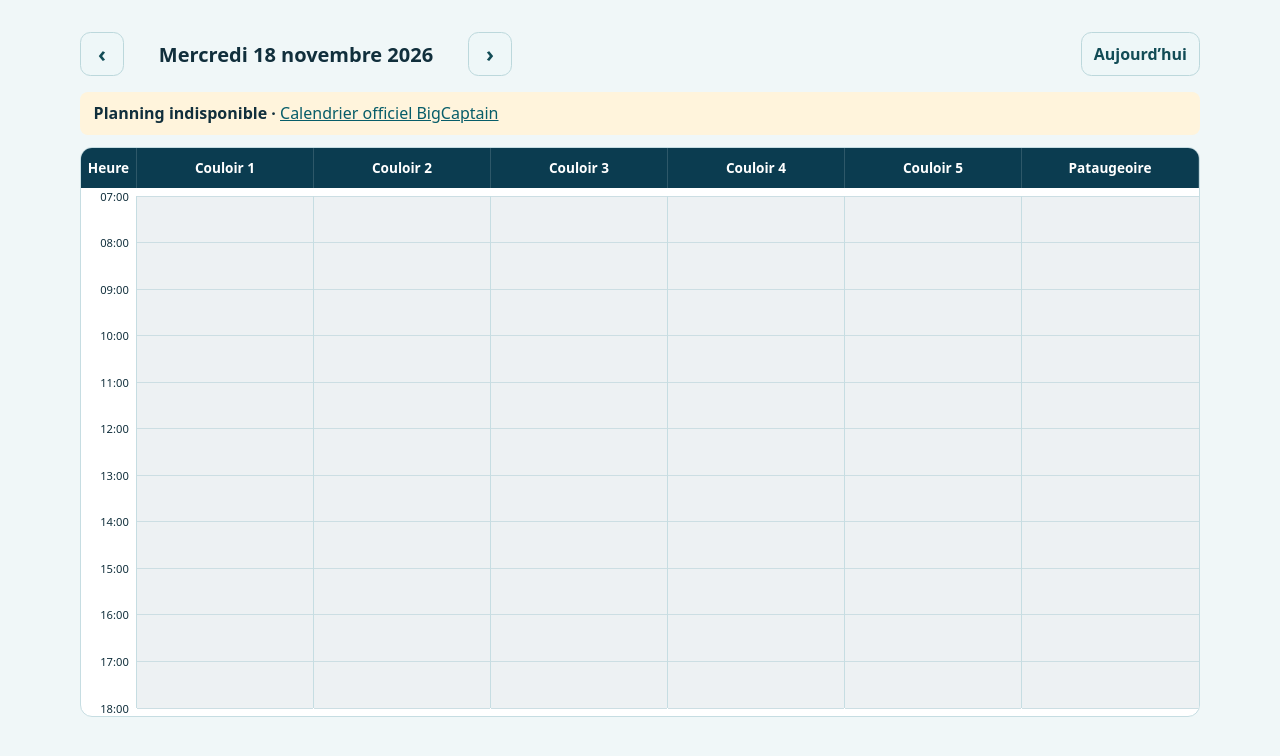
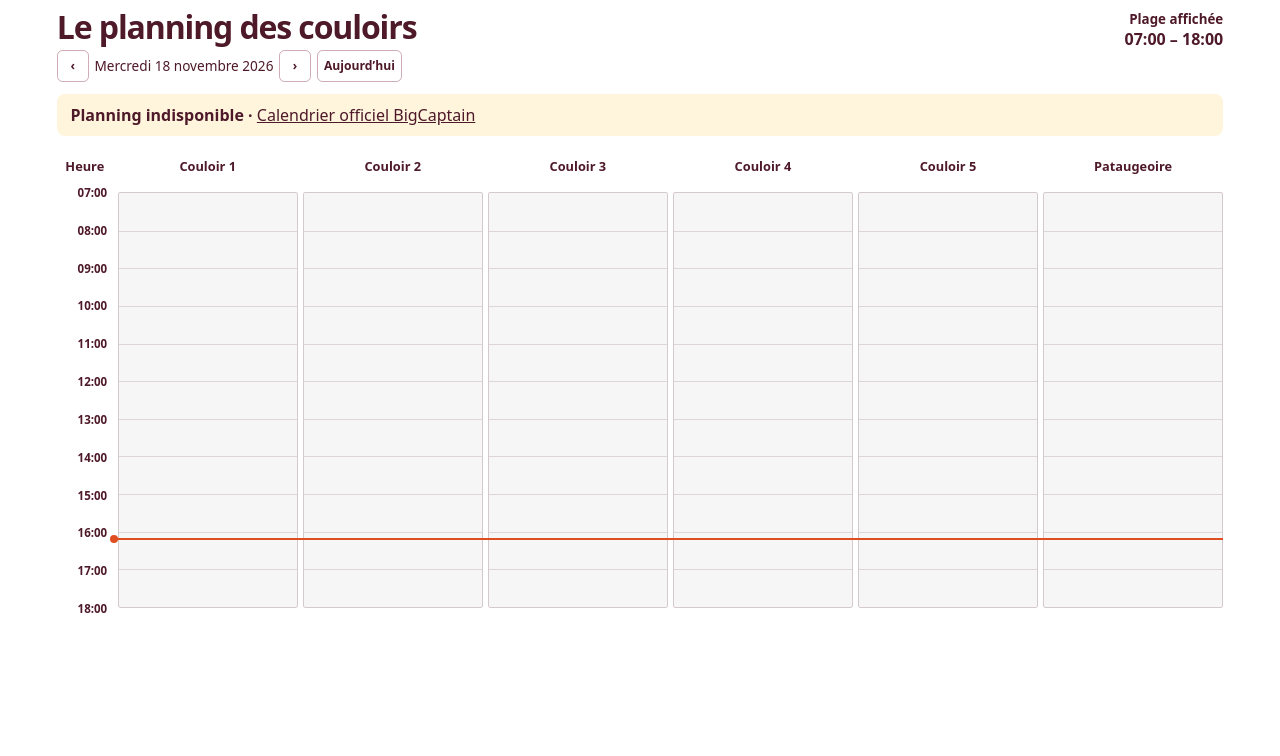
Before and after one commit to AndenneArena/andenne-piscine, a plain HTML site: page index.html in a window 1280 px wide. Drawn offline with Linux system fonts and the light colour scheme; no server answers.

Commit message:
Refactor index.html for styling and layout changes
Updated styles and structure for improved layout and appearance.

```diff
--- a/index.html
+++ b/index.html
@@ -9,68 +9,83 @@
     :root {
       color-scheme: light;
       font-family: system-ui, sans-serif;
-      color: #112f3c;
-      background: #f0f7f8;
+      color: #4e1929;
+      background: transparent;
     }
     * { box-sizing: border-box; }
-    body { margin: 0; }
-    main { max-width: 74rem; margin: auto; padding: clamp(.75rem, 3vw, 2rem); }
+    body { margin: 0; background: transparent; }
+    main { max-width: 74rem; margin: auto; padding: .55rem; }
+    h1 { margin: 0; font-size: clamp(1.35rem, 3.6vw, 2rem); line-height: 1.15; letter-spacing: -.035em; }
     .toolbar, .navigation { display: flex; align-items: center; gap: .55rem; }
     .toolbar[hidden] { display: none; }
-    .toolbar { justify-content: space-between; flex-wrap: wrap; margin-bottom: 1rem; }
-    .navigation { flex: 1 1 16rem; max-width: 27rem; }
+    .toolbar { justify-content: space-between; align-items: flex-start; flex-wrap: wrap; margin-bottom: .75rem; }
+    .navigation { margin-top: .25rem; gap: .35rem; }
+    .range { margin: .1rem 0 0; text-align: right; }
+    .range small, .range strong { display: block; }
+    .range small { font-weight: 700; }
     button {
       font: inherit;
-      color: #124c56;
+      color: inherit;
       font-weight: 650;
-      background: #eef7f8;
-      border: 1px solid #bcd8dc;
-      border-radius: .65rem;
-      min-height: 2.75rem;
-      min-width: 2.75rem;
-      padding: .45rem .75rem;
+      background: transparent;
+      border: 1px solid #8c354968;
+      border-radius: .35rem;
+      min-height: 2rem;
+      min-width: 2rem;
+      padding: .2rem .4rem;
+      font-size: .76rem;
       cursor: pointer;
     }
-    button:hover { background: #d7edf0; }
-    :focus-visible { outline: 3px solid #087782; outline-offset: 3px; }
-    .navigation button { flex: none; font-size: 1.35rem; line-height: 1; }
-    #date { flex: 1; text-align: center; margin: 0; font-size: clamp(.95rem, 2.5vw, 1.25rem); }
+    button:hover { background: #8c354914; }
+    :focus-visible { outline: 2px solid #8c3549; outline-offset: 2px; }
+    #date { margin: 0; font-size: .85rem; }
     #date::first-letter { text-transform: uppercase; }
     .notice { margin: 0 0 .75rem; padding: .65rem .85rem; background: #fff4dc; border-radius: .5rem; }
-    a { color: #075d69; }
-    .scroller { overflow: auto; border: 1px solid #c6dde2; border-radius: .75rem; background: white; }
-    .board { min-width: 39rem; }
-    .grid { display: grid; grid-template-columns: 3.5rem repeat(6, minmax(0, 1fr)); }
-    .heads { color: white; background: #0b3c50; font-weight: 700; text-align: center; font-size: .85rem; }
-    .heads span { padding: .65rem .2rem; border-right: 1px solid #ffffff25; }
-    .timeline { height: 32rem; margin: .5rem 0; }
-    .axis, .lane { position: relative; border-right: 1px solid #c6dde2; }
-    .lane { background: #f0faf9; }
-    .timeline[data-state="error"] .lane, .timeline[data-state="loading"] .lane { background: #edf1f3; }
-    .tick { position: absolute; font-size: .7rem; font-variant-numeric: tabular-nums; }
-    .axis .tick { right: .45rem; transform: translateY(-50%); }
-    .lane .tick { width: 100%; border-top: 1px solid #ccdee3; }
-    .block { position: absolute; inset-inline: 2px; display: grid; place-items: center; overflow: hidden; border-radius: .25rem; background: #156c85; color: white; font-weight: 650; font-size: .72rem; }
-    .block.short { color: transparent; }
-    .lane:last-child { border: 0; background-color: #ebf7f9; }
-    @media (max-width: 42rem) { .board { min-width: 34rem; } }
+    a { color: inherit; }
+    .scroller { overflow: auto; }
+    .board { min-width: 35rem; }
+    .grid { display: grid; grid-template-columns: 3.5rem repeat(6, minmax(0, 1fr)); gap: .3rem; }
+    .heads { font-weight: 750; text-align: center; font-size: .8rem; }
+    .heads span { padding: .55rem 0; }
+    .timeline { position: relative; height: 26rem; margin: .5rem 0 .75rem; }
+    .axis, .lane { position: relative; }
+    .lane { background: #cba96a1c; border: 1px solid #4e192932; border-radius: .15rem; }
+    .timeline[data-state="error"] .lane, .timeline[data-state="loading"] .lane { background: #7771; }
+    .tick { position: absolute; font-size: .72rem; font-weight: 700; font-variant-numeric: tabular-nums; }
+    .axis .tick { right: .35rem; transform: translateY(-50%); }
+    .lane .tick { width: 100%; border-top: 1px solid #4e192925; }
+    .lane .tick:first-child, .lane .tick:last-of-type { border-color: transparent; }
+    .block { position: absolute; inset-inline: 1px; display: flex; align-items: center; padding-inline: .25rem; overflow: hidden; border-radius: .12rem; background: #8c3549; color: white; white-space: nowrap; font-weight: 750; font-size: .69rem; }
+    .block.short { font-size: .58rem; }
+    .now { position: absolute; z-index: 1; inset-inline: 3.6rem 0; border-top: 2px solid #df4e20; pointer-events: none; }
+    .now::before { content: ""; position: absolute; top: -5px; left: -4px; width: 8px; height: 8px; border-radius: 50%; background: #df4e20; }
+    .occupancy, .legend { font-size: .8rem; }
+    .occupancy { padding: .55rem .75rem; border-radius: .35rem; background: #8c354917; }
+    .legend { margin: .25rem 0 0; }
+    .legend::before { content: ""; display: inline-block; width: .8em; height: .8em; margin-right: .35rem; background: #8c3549; border-radius: .1rem; }
   </style>
 </head>
 <body>
   <main>
     <section aria-label="Planning journalier de la piscine">
       <div class="toolbar" id="toolbar" hidden>
-        <div class="navigation">
-          <button type="button" id="previous" aria-label="Jour précédent">‹</button>
-          <h2 id="date" aria-live="polite"></h2>
-          <button type="button" id="next" aria-label="Jour suivant">›</button>
+        <div>
+          <h1>Le planning des couloirs</h1>
+          <div class="navigation">
+            <button type="button" id="previous" aria-label="Jour précédent">‹</button>
+            <p id="date" aria-live="polite"></p>
+            <button type="button" id="next" aria-label="Jour suivant">›</button>
+            <button type="button" id="today">Aujourd’hui</button>
+          </div>
         </div>
-        <button type="button" id="today">Aujourd’hui</button>
+        <p class="range"><small>Plage affichée</small><strong id="range"></strong></p>
       </div>
+      <p class="occupancy" id="occupancy" hidden></p>
       <div class="notice" role="status" id="notice">
         <strong id="status">Planning indisponible</strong>
         <a id="fallback" href="https://rca-andennaise.big-captain.com/public/calendar/230?resources_id=5747&amp;resources_id=6013&amp;resources_id=6014&amp;resources_id=6015&amp;resources_id=6016&amp;resources_id=6017&amp;resources_id=6018&amp;hideFilters=true&amp;showResourceNameAsTitle=true" target="_blank" rel="noopener">Calendrier officiel BigCaptain</a>
       </div>
+      <p class="legend" id="legend" hidden>Activité réservée</p>
       <div class="scroller" tabindex="0" role="region" aria-label="Planning par couloir, défilement horizontal sur mobile">
         <div class="board">
           <div class="grid heads">
@@ -109,6 +124,7 @@
       timeline.dataset.state = state;
       notice.hidden = state === 'ready';
       fallback.hidden = state !== 'error';
+      document.getElementById('legend').hidden = state !== 'ready';
       status.textContent = title;
     }
 
@@ -160,10 +176,42 @@
 
     // These are display windows from Aquavision, not confirmation of public opening.
     const windows = [[480, 780], [420, 1140], [510, 1260], [420, 1080], [510, 1140], [420, 1140], [720, 1140]];
+    const clock = new Intl.DateTimeFormat('en-GB', { timeZone: poolTimeZone, hour: '2-digit', minute: '2-digit', hourCycle: 'h23' });
+    const nowLine = document.createElement('div');
+    nowLine.className = 'now';
+    nowLine.setAttribute('aria-hidden', 'true');
+    let visibleWindow;
+
+    function updateNow() {
+      if (!visibleWindow) return;
+      const { date, from, to } = visibleWindow;
+      const now = minutes(clock.format(new Date()));
+      nowLine.hidden = date !== todayInAndenne().toISOString().slice(0, 10) || now < from || now > to;
+      nowLine.style.top = (now - from) / (to - from) * 100 + '%';
+    }
+
+    function showFullOccupancy(lanes) {
+      const edges = [...new Set(lanes.flatMap(lane => lane.flatMap(({ start, end }) => [start, end])))].sort((a, b) => a - b);
+      const full = [];
+      for (let i = 1; i < edges.length; i++) {
+        const start = edges[i - 1];
+        const end = edges[i];
+        if (!lanes.every(lane => lane.some(slot => slot.start <= start && slot.end >= end))) continue;
+        const previous = full.at(-1);
+        if (previous?.end === start) previous.end = end;
+        else full.push({ start, end });
+      }
+      const notice = document.getElementById('occupancy');
+      notice.hidden = full.length === 0;
+      notice.textContent = full.length ? 'Cinq couloirs occupés · ' + full.map(({ start, end }) => formatTime(start) + '–' + formatTime(end)).join(' · ') : '';
+    }
 
     function renderOccupancy(date, grouped) {
       const [from, to] = windows[new Date(date + 'T12:00:00Z').getUTCDay()];
+      visibleWindow = { date, from, to };
+      document.getElementById('range').textContent = formatTime(from) + ' – ' + formatTime(to);
       const position = value => (value - from) / (to - from) * 100 + '%';
+      const swimmingLanes = [];
       const ticks = [from];
       for (let hour = Math.ceil((from + 20) / 60) * 60; hour <= to - 25; hour += 60) ticks.push(hour);
       ticks.push(to);
@@ -193,23 +241,26 @@
           const end = Math.min(to, event.end);
           if (end <= start) continue;
           const last = intervals.at(-1);
-          if (last && start <= last.end) last.end = Math.max(last.end, end);
+          if (last && start < last.end) last.end = Math.max(last.end, end);
           else intervals.push({ start, end });
         }
+        if (id !== 6018) swimmingLanes.push(intervals);
 
         for (const { start, end } of intervals) {
           const block = document.createElement('span');
           block.className = (end - start) / (to - from) < .035 ? 'block short' : 'block';
           block.style.top = position(start);
           block.style.bottom = (to - end) / (to - from) * 100 + '%';
-          block.textContent = 'Occupé';
-          block.title = formatTime(start) + '–' + formatTime(end) + ' · Occupé';
+          block.textContent = formatTime(start) + '–' + formatTime(end);
+          block.title = block.textContent + ' · Activité réservée';
           block.setAttribute('aria-label', block.title);
           column.append(block);
         }
         return column;
       });
-      timeline.replaceChildren(...columns);
+      timeline.replaceChildren(...columns, nowLine);
+      showFullOccupancy(swimmingLanes);
+      updateNow();
     }
 
     async function loadDate(date) {
@@ -252,6 +303,7 @@
       showDate();
     });
     showDate();
+    setInterval(updateNow, 15000);
     document.getElementById('toolbar').hidden = false;
   </script>
 </body>
```
